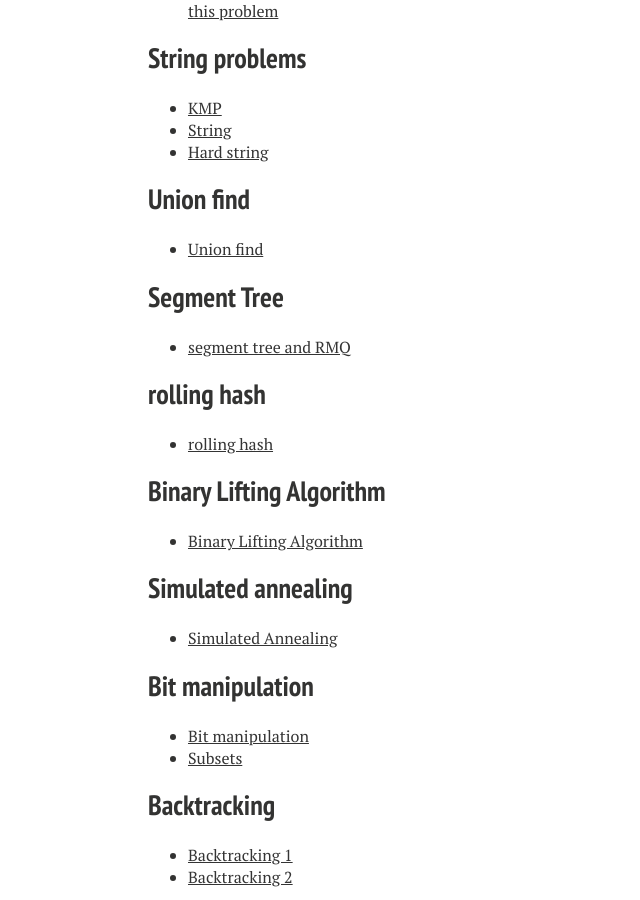
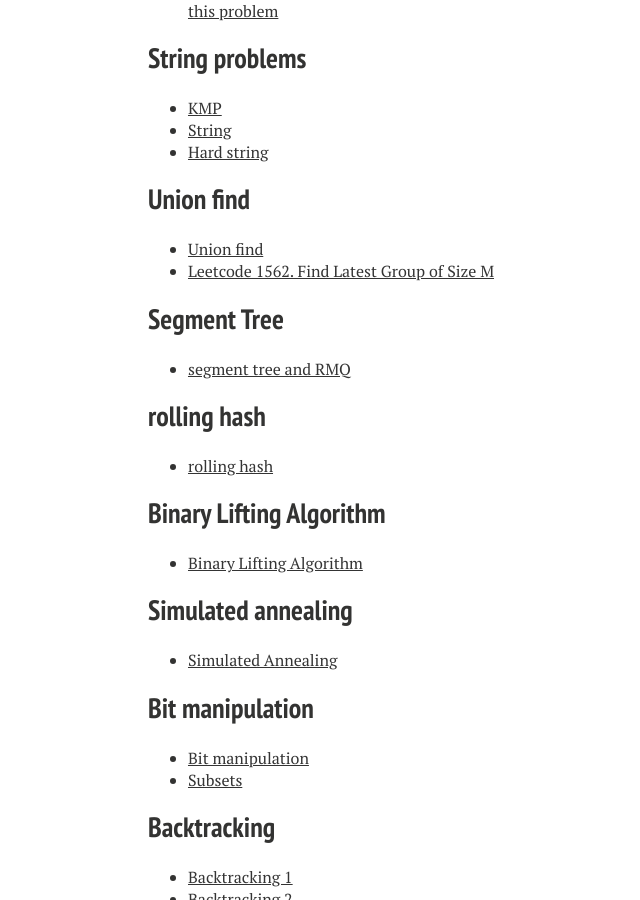
Before and after one commit to xiaokeshen/xiaokeshen.github.io, a Jekyll site: the page built from blog/index.md, in a window 1280 px wide and 900 px high, scrolled down 4529 px. Shown: the whole window, without its empty margins (172-812 px from the left). Built offline with Jekyll 4.4.1, drawn with Linux system fonts in a browser that asks for light colours; nearby versions of some CDN libraries.

Commit message:
add one blog

```diff
--- a/blog/index.md
+++ b/blog/index.md
@@ -163,6 +163,7 @@ My 'Serious' coding got started since I became a student as a Computer Science M
 
 ## Union find
 - [Union find](https://medium.com/@jim.morris.shen/union-find-3b4fa9f73a0e?source=friends_link&sk=4e5d48ae25769760f0674ced8cd1c79f)
+- [Leetcode 1562. Find Latest Group of Size M](https://medium.com/@jim.morris.shen/union-find-3e2dba89e8d3?source=friends_link&sk=cf0f17232b4c53a410ea72c657245d78)
 
 ## Segment Tree
 - [segment tree and RMQ](https://medium.com/@jim.morris.shen/segment-tree-or-rmq-442de4517c65?sk=c91fa0c5eb9bc99c68a6850101557a99)
```
